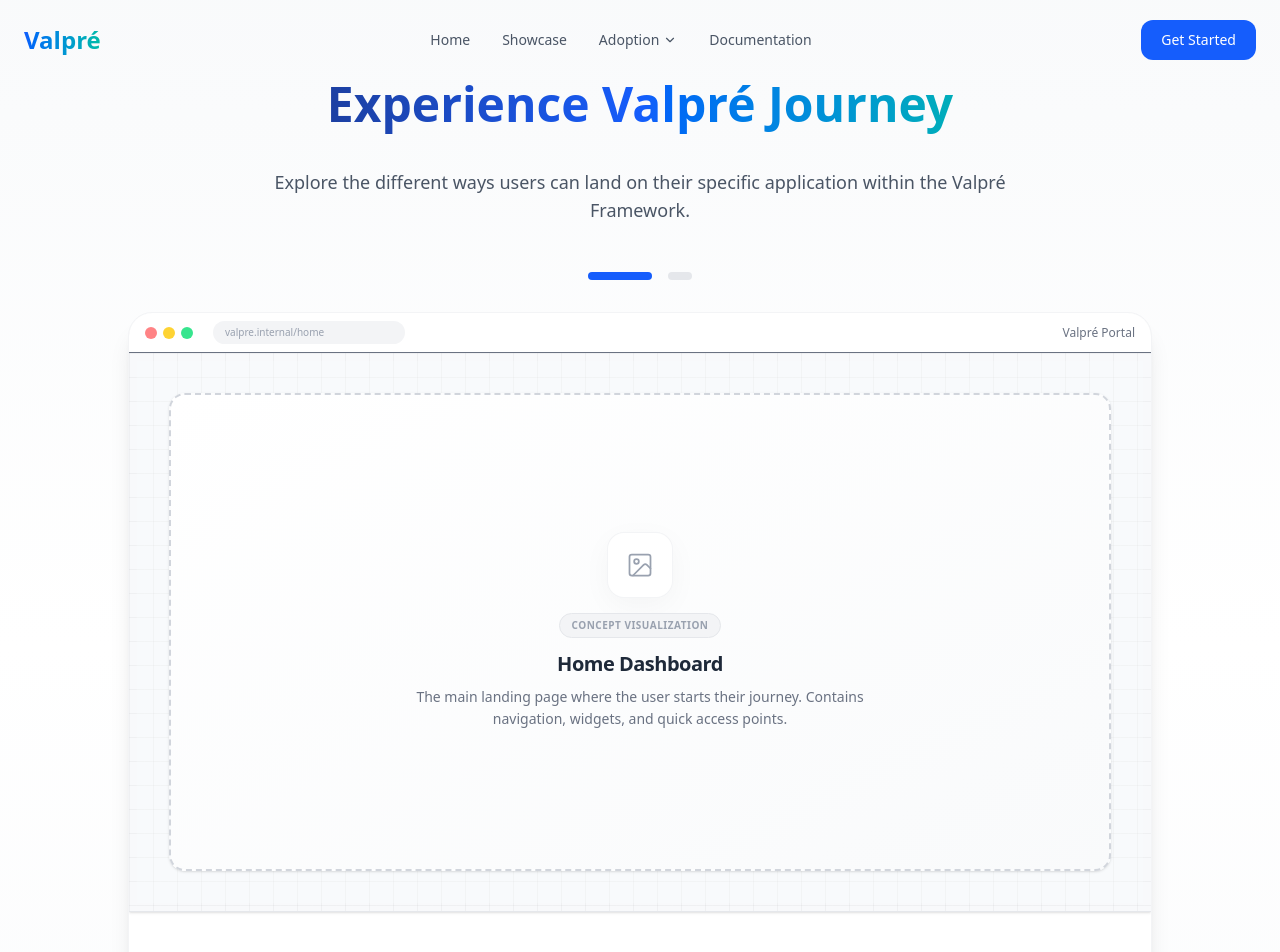
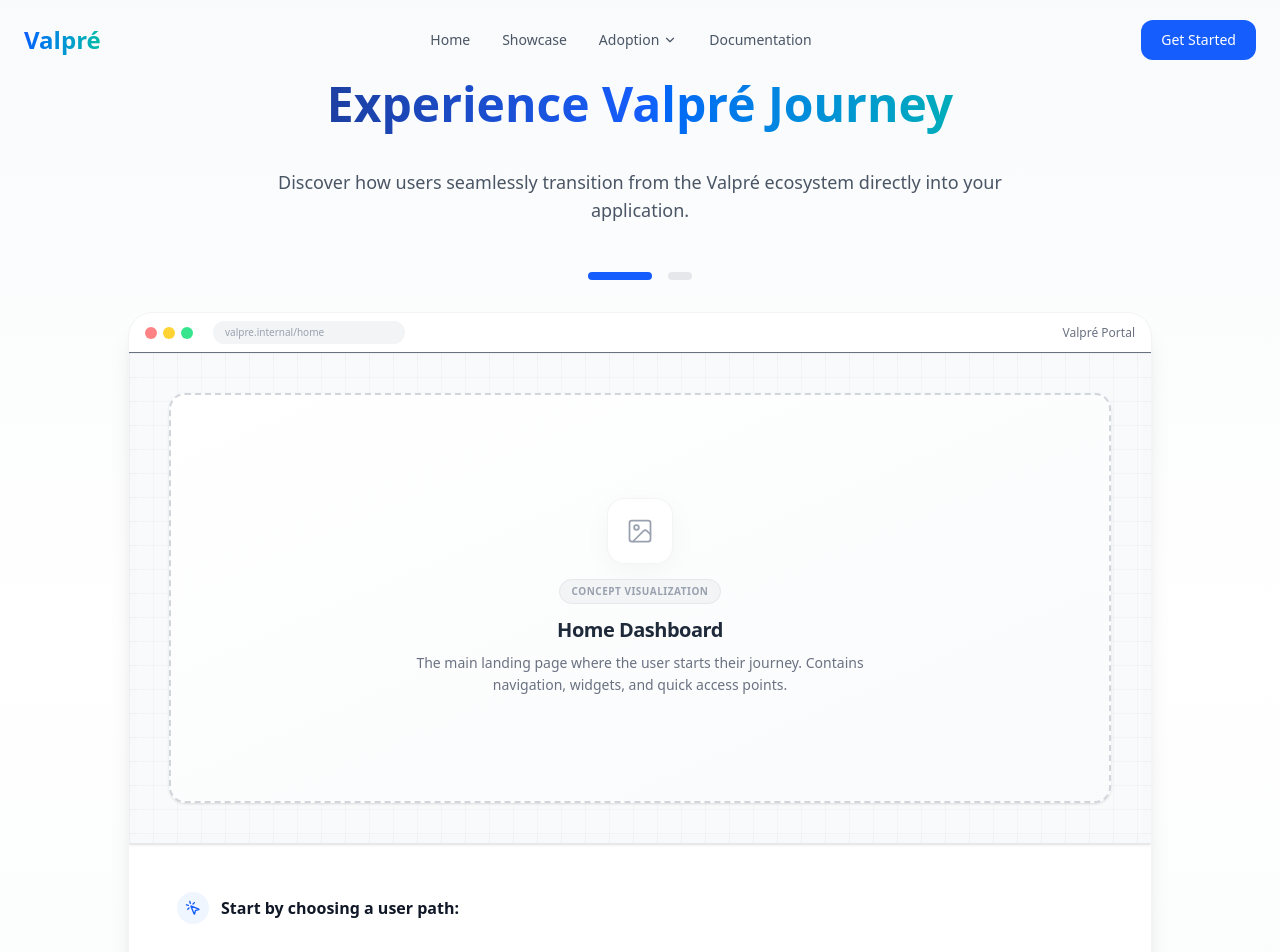
Before and after one commit to Mr-SumitShinde/valpre, a React (Vite) app: page / in a window 1280 px wide. Shown: the top 952 px of the page. Built offline with nearby package versions, Linux system fonts and the light colour scheme.

Commit message:
feat: add interactive JourneyVisualizer component for user flow demonstration.

```diff
--- a/src/components/JourneyVisualizer.jsx
+++ b/src/components/JourneyVisualizer.jsx
@@ -121,6 +121,12 @@ const JourneyVisualizer = () => {
                         <div className="p-8 md:p-12 flex-1 flex flex-col justify-center">
 
                             <div className="grid grid-cols-1 md:grid-cols-2 gap-6 max-w-3xl">
+                                <div className="col-span-1 md:col-span-2 flex items-center gap-3 mb-3">
+                                    <div className="w-8 h-8 rounded-full bg-blue-50 flex items-center justify-center text-blue-600">
+                                        <MousePointerClick size={16} />
+                                    </div>
+                                    <span className="font-semibold text-gray-900">Start by choosing a user path:</span>
+                                </div>
                                 {/* Option 1: Direct Access */}
                                 <button
                                     onClick={() => handleNavigate(2, 'direct')}
@@ -215,7 +221,7 @@ const JourneyVisualizer = () => {
                         Experience Valpré Journey
                     </h2>
                     <p className="text-lg text-gray-600">
-                        Explore the different ways users can land on their specific application within the Valpré Framework.
+                        Discover how users seamlessly transition from the Valpré ecosystem directly into your application.
                     </p>
                 </div>
 
```
